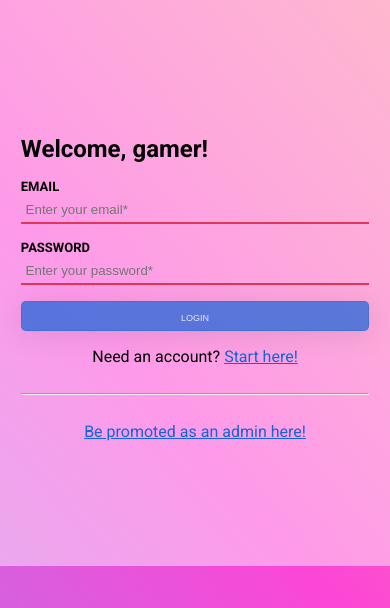
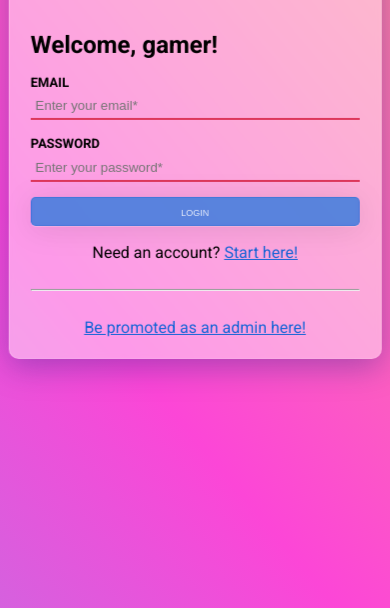
Before and after one commit to Kent-Danielle/BuddyUp, a website: page public/html/login.html in a window 390 px wide. Shown: the part 236-844 px from the top of the page. Drawn offline with nearby package versions, Linux system fonts and the light colour scheme.

Commit message:
Remove new styles for login.html: not needed in mobile view.

```diff
--- a/public/styles/login.css
+++ b/public/styles/login.css
@@ -127,16 +127,7 @@ form a {
   }
 
   #form-container {
-		display: grid;
-		align-items: center;
-		width: 100% !important;
-		height: 100% !important;
-		border-radius: 0;
-		border: 0;
-		box-shadow: none;
-		backdrop-filter: none;
-		overflow-y: scroll;
-		box-sizing: content-box !important;
+		width: 95%;
 	}
 
 	#form-data {
```
